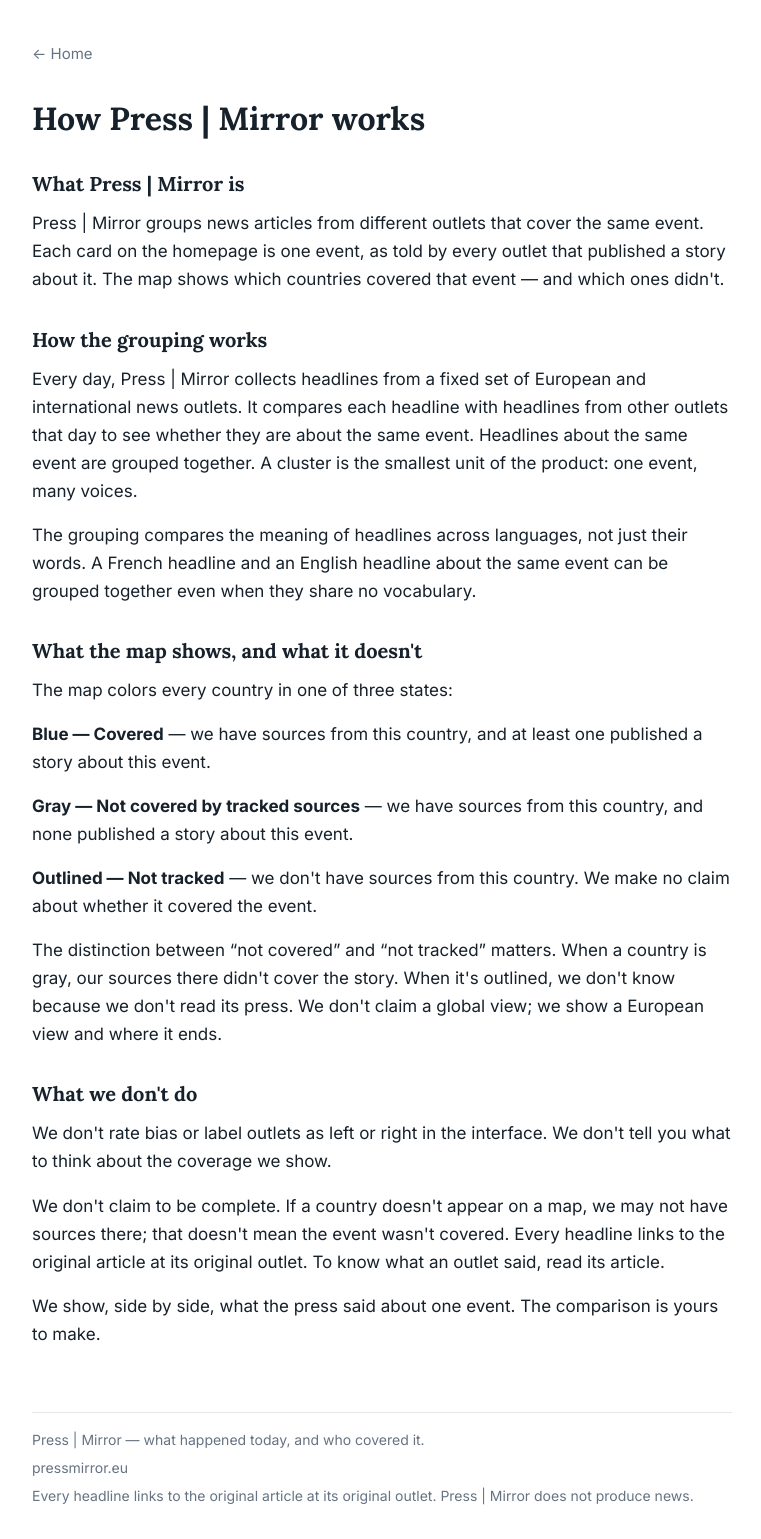
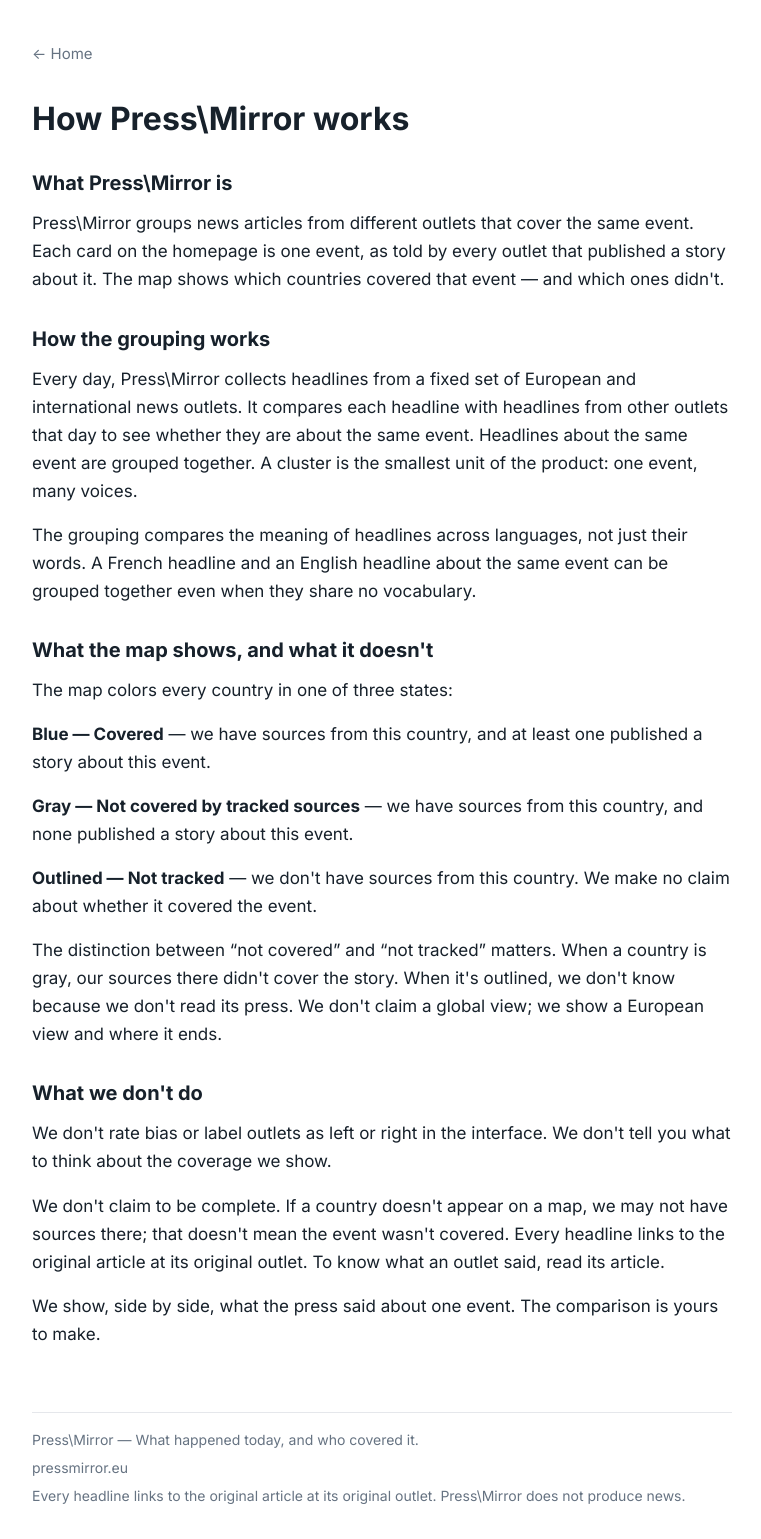
Before and after one commit to gonzaloiv/press_mirror, a Flask app: page /about in a window 1280 px wide. Shown: the whole page, without its empty margins (258-1019 px from the left). Run offline with Flask 3, Linux system fonts and the light colour scheme.

Commit message:
Update fonts

```diff
--- a/static/css/card.css
+++ b/static/css/card.css
@@ -1,7 +1,8 @@
 @import url('https://fonts.googleapis.com/css2?family=Inter:wght@400;500;600;700;800&family=Lora:wght@500;600;700&display=swap');
 
 :root {
-    --covered: #2563eb;
+    --covered: #003399;
+    --highlight: #ffcc00;
     --muted: #6b7280;
     --border: #e5e7eb;
 }
--- a/static/css/footer.css
+++ b/static/css/footer.css
@@ -1,3 +1,9 @@
+@import url('https://fonts.googleapis.com/css2?family=Inter:wght@400;500;600;700;800&display=swap');
+
+:root {
+    --highlight: #ffcc00;
+}
+
 .page-footer {
     margin-top: 4rem;
     padding-top: 1rem;
@@ -5,6 +11,10 @@
     color: #667382;
     font-size: 0.875rem;
     line-height: 1.6;
+}
+
+.page-footer-tagline {
+    font-family: 'Inter', -apple-system, BlinkMacSystemFont, "Segoe UI", sans-serif;
 }
 
 .page-footer-line {
@@ -31,6 +41,6 @@
 }
 
 .page-footer a:focus-visible {
-    outline: 3px solid #1d4ed8;
+    outline: 3px solid #003399;
     outline-offset: 3px;
 }
--- a/static/css/map.css
+++ b/static/css/map.css
@@ -1,7 +1,8 @@
 @import url('https://fonts.googleapis.com/css2?family=Inter:wght@400;500;600;700;800&family=Lora:wght@500;600;700&display=swap');
 
 :root {
-    --covered: #2563eb;
+    --covered: #003399;
+    --highlight: #ffcc00;
     --silent: #e5e7eb;
     --ink: #111827;
     --muted: #6b7280;
@@ -51,7 +52,7 @@ body {
 }
 
 a:focus-visible {
-    outline: 3px solid #1d4ed8;
+    outline: 3px solid #003399;
     outline-offset: 3px;
 }
 
--- a/web_app/server.py
+++ b/web_app/server.py
@@ -21,7 +21,7 @@ HISTORY_DIR = PROJECT_DIR / "history"
 STATIC_DIR = PROJECT_DIR / "static"
 STATIC_DIR.mkdir(parents=True, exist_ok=True)
 
-APP_NAME = "Press | Mirror"
+APP_NAME = "Press\Mirror"
 
 app = Flask(__name__, static_folder=str(STATIC_DIR), static_url_path="/static")
 app.jinja_env.globals["app_name"] = APP_NAME
--- a/web_app/templates/_footer.html
+++ b/web_app/templates/_footer.html
@@ -1,5 +1,5 @@
 <footer class="page-footer">
-    <p class="page-footer-line">{{ app_name }} — what happened today, and who covered it.</p>
+    <p class="page-footer-line page-footer-tagline">{{ app_name }} — What happened today, and who covered it.</p>
     <p class="page-footer-line">
         {% if not hide_footer_about_link %}<a href="{{ url_for('about') }}">How it works</a>
         <span class="page-footer-separator" aria-hidden="true">·</span>{% endif %}
--- a/web_app/templates/_map_runtime.html
+++ b/web_app/templates/_map_runtime.html
@@ -26,7 +26,8 @@
         tap: false,
     }).setView([54, 10], 3);
 
-    const COVERED = '#2563eb';
+    const COVERED = '#003399';
+    const HIGHLIGHT = '#ffcc00';
     const SILENT = '#e5e7eb';
     const UNTRACKED_OUTLINE = '#9ca3af';
     const GEOJSON_URL = 'https://raw.githubusercontent.com/nvkelso/natural-earth-vector/master/geojson/ne_110m_admin_0_countries.geojson';
--- a/web_app/templates/about.html
+++ b/web_app/templates/about.html
@@ -7,7 +7,7 @@
     <title>How it works — {{ app_name }}</title>
     <link rel="icon" type="image/png" href="{{ url_for('static', filename='favicon.png') }}">
     <style>
-        @import url('https://fonts.googleapis.com/css2?family=Inter:wght@400;500;600;700;800&family=Lora:wght@500;600;700&display=swap');
+        @import url('https://fonts.googleapis.com/css2?family=Inter:wght@400;500;600;700;800&display=swap');
 
         body {
             max-width: 700px;
@@ -30,7 +30,7 @@
 
         .home-link:hover,
         .home-link:focus-visible {
-            outline: 3px solid #2563eb;
+            outline: 3px solid #003399;
             outline-offset: 3px;
             text-decoration: underline;
         }
@@ -39,7 +39,7 @@
             margin: 1.5rem 0 2rem;
             font-size: 2rem;
             line-height: 1.2;
-            font-family: 'Lora', Georgia, serif;
+            font-family: 'Inter', -apple-system, BlinkMacSystemFont, "Segoe UI", sans-serif;
         }
 
         section + section {
@@ -50,7 +50,7 @@
             margin: 0 0 0.75rem;
             font-size: 1.25rem;
             line-height: 1.35;
-            font-family: 'Lora', Georgia, serif;
+            font-family: 'Inter', -apple-system, BlinkMacSystemFont, "Segoe UI", sans-serif;
         }
 
         p {
```
Also changed, not shown: static/css/grid.css (+7 -5 lines), static/favicon.png.
